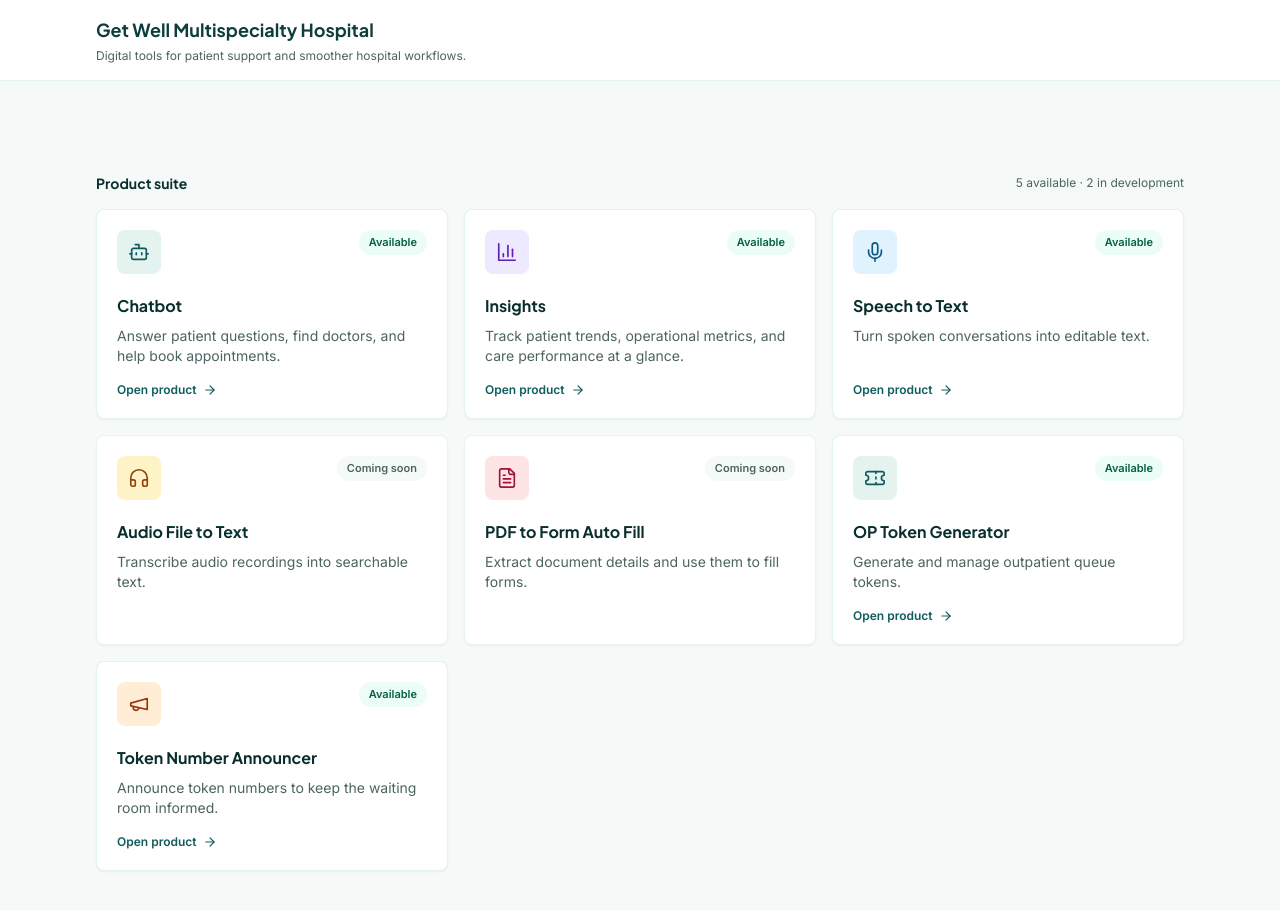
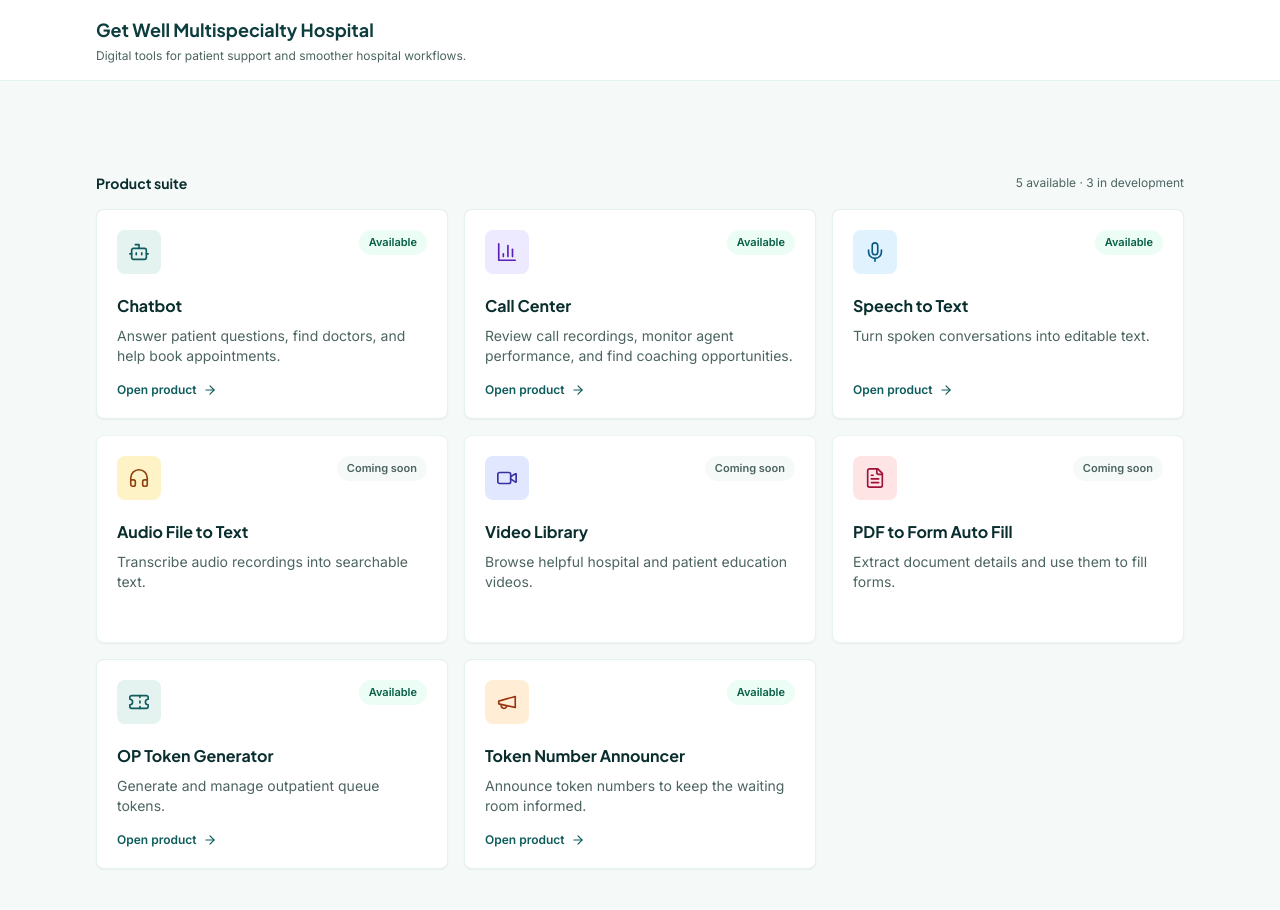
Before and after one commit to manikanta-sai/apple-hospital, a React (Vite) app: page / in a window 1280 px wide. Shown: the top 910 px of the page. Built offline with nearby package versions, Linux system fonts and the light colour scheme.

Commit message:
video lib card

```diff
--- a/src/App.jsx
+++ b/src/App.jsx
@@ -1,5 +1,5 @@
 import { Suspense, lazy, useEffect, useState } from "react";
-import { ArrowRight, BarChart3, Bot, FileText, Headphones, Megaphone, Mic, Ticket } from "lucide-react";
+import { ArrowRight, BarChart3, Bot, FileText, Headphones, Megaphone, Mic, Ticket, Video } from "lucide-react";
 import ErrorBoundary from "./components/ErrorBoundary";
 import InsightsDashboard from "./components/InsightsDashboard";
 import TokenDesk from "./components/TokenDesk";
@@ -26,8 +26,8 @@ const PRODUCTS = [
     accent: "bg-clinical-100 text-clinical-700",
   },
   {
-    name: "Insights",
-    description: "Track patient trends, operational metrics, and care performance at a glance.",
+    name: "Call Center",
+    description: "Review call recordings, monitor agent performance, and find coaching opportunities.",
     icon: BarChart3,
     available: true,
     href: "/insights",
@@ -47,6 +47,13 @@ const PRODUCTS = [
     icon: Headphones,
     available: false,
     accent: "bg-amber-100 text-amber-800",
+  },
+  {
+    name: "Video Library",
+    description: "Browse helpful hospital and patient education videos.",
+    icon: Video,
+    available: false,
+    accent: "bg-indigo-100 text-indigo-800",
   },
   {
     name: "PDF to Form Auto Fill",
@@ -160,7 +167,7 @@ export default function App() {
           <section aria-label="Products" className="mt-9">
             <div className="mb-4 flex items-center justify-between gap-4">
               <h3 className="font-display text-sm font-bold text-clinical-950">Product suite</h3>
-              <p className="text-xs text-ink-600">5 available · 2 in development</p>
+              <p className="text-xs text-ink-600">5 available · 3 in development</p>
             </div>
             <div className="grid gap-4 sm:grid-cols-2 lg:grid-cols-3">
               {PRODUCTS.map((product) => {
--- a/src/index.css
+++ b/src/index.css
@@ -129,17 +129,6 @@
     }
   }
 
-  @keyframes fadeSlideIn {
-    0% {
-      opacity: 0;
-      transform: translateY(10px);
-    }
-    100% {
-      opacity: 1;
-      transform: translateY(0);
-    }
-  }
-
   @media (prefers-reduced-motion: reduce) {
     .speech-wave-bar {
       animation: none;
```
